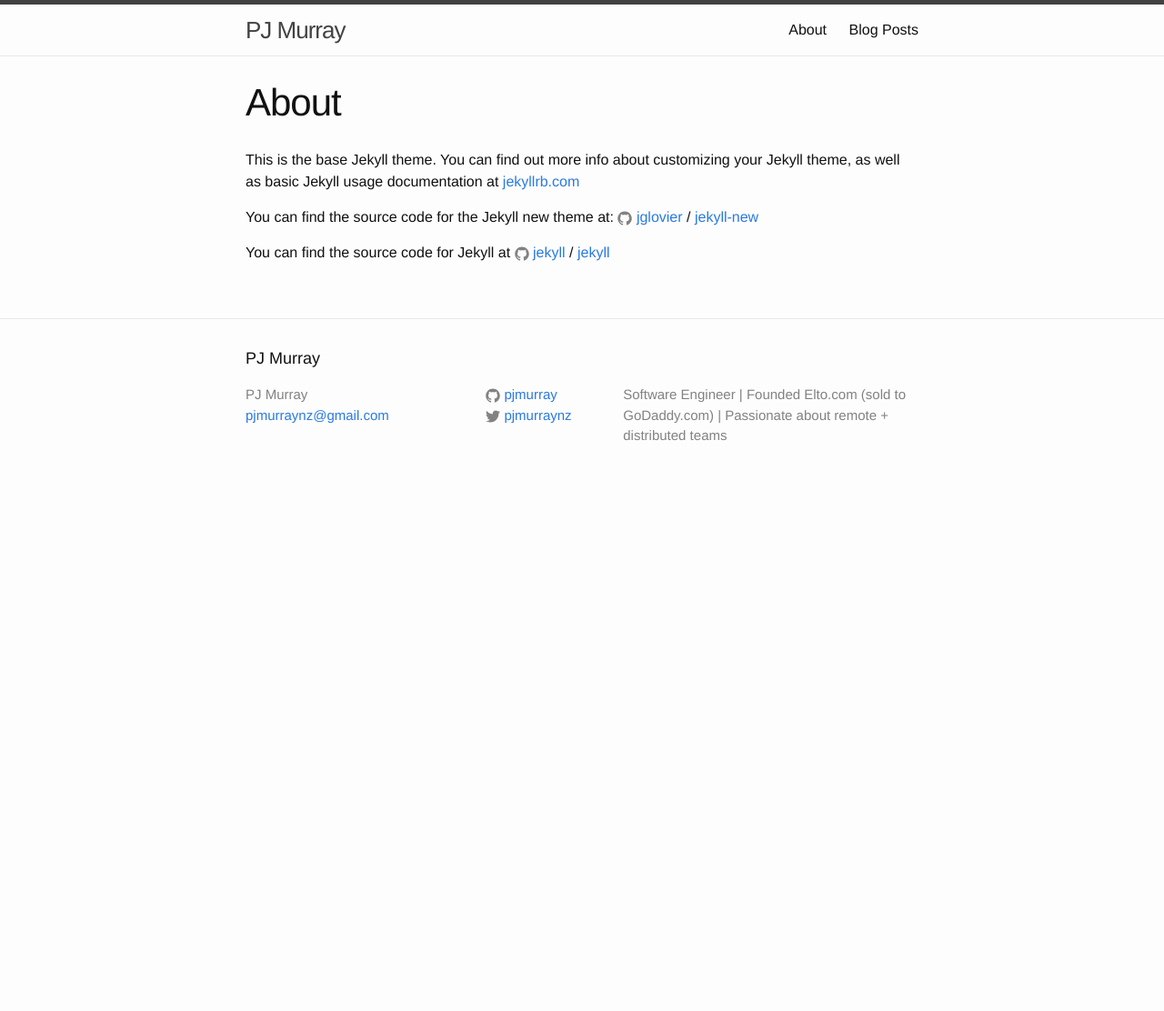
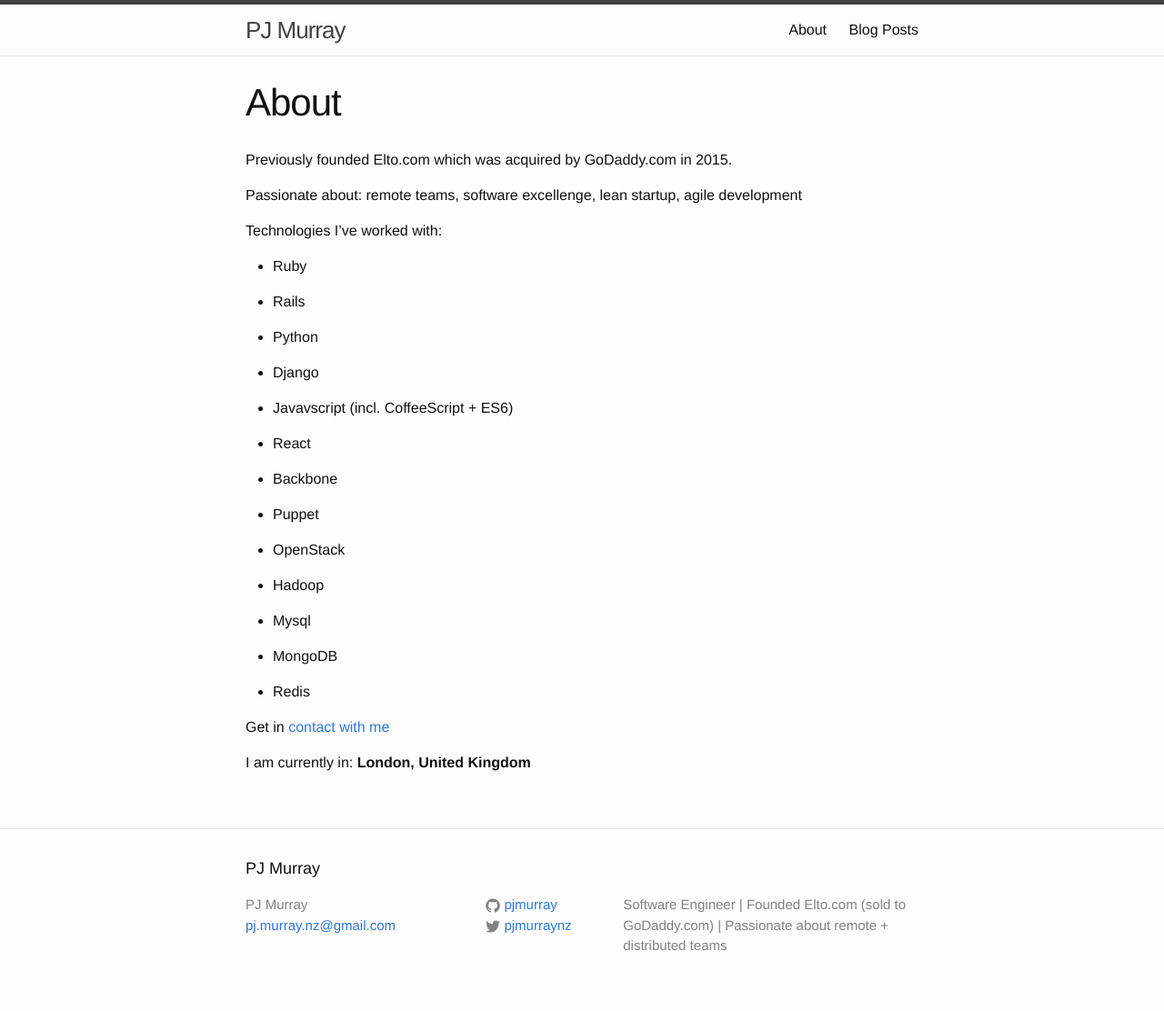
Before and after one commit to pjmurray/pjmurray.github.io, a Jekyll site: the page built from about.md, in a window 1280 px wide. Shown: the whole page at 91% size. Built offline with Jekyll 4.4.1, drawn with Linux system fonts in a browser that asks for light colours; before the commit the page ends 900 px from its top, so only the background shows below that.

Commit message:
update about page

```diff
--- a/_config.yml
+++ b/_config.yml
@@ -7,7 +7,7 @@
 
 # Site settings
 title: PJ Murray
-email: pjmurraynz@gmail.com
+email: pj.murray.nz@gmail.com
 description: > # this means to ignore newlines until "baseurl:"
   Software Engineer | Founded Elto.com (sold to GoDaddy.com) | Passionate about remote + distributed
   teams
@@ -15,6 +15,20 @@
 url: "http://pjmurray.nz" # the base hostname & protocol for your site
 twitter_username: pjmurraynz
 github_username:  pjmurray
-
+current_location: London, United Kingdom
 # Build settings
 markdown: kramdown
+technologies:
+- Ruby
+- Rails
+- Python
+- Django
+- Javavscript (incl. CoffeeScript + ES6)
+- React
+- Backbone
+- Puppet
+- OpenStack
+- Hadoop
+- Mysql
+- MongoDB
+- Redis
--- a/about.md
+++ b/about.md
@@ -4,12 +4,17 @@
 permalink: /about/
 ---
 
-This is the base Jekyll theme. You can find out more info about customizing your Jekyll theme, as well as basic Jekyll usage documentation at [jekyllrb.com](http://jekyllrb.com/)
+Previously founded Elto.com which was acquired by GoDaddy.com in 2015.
 
-You can find the source code for the Jekyll new theme at:
-{% include icon-github.html username="jglovier" %} /
-[jekyll-new](https://github.com/jglovier/jekyll-new)
+Passionate about: remote teams, software excellenge, lean startup, agile development
 
-You can find the source code for Jekyll at
-{% include icon-github.html username="jekyll" %} /
-[jekyll](https://github.com/jekyll/jekyll)
+Technologies I've worked with:
+{% for tech in site.technologies %}
+  * {{ tech }}
+{% endfor %}
+
+Get in [contact with me][email]
+
+I am currently in: **{{site.current_location}}**
+
+[email]: mailto:{{site.email}}
```
